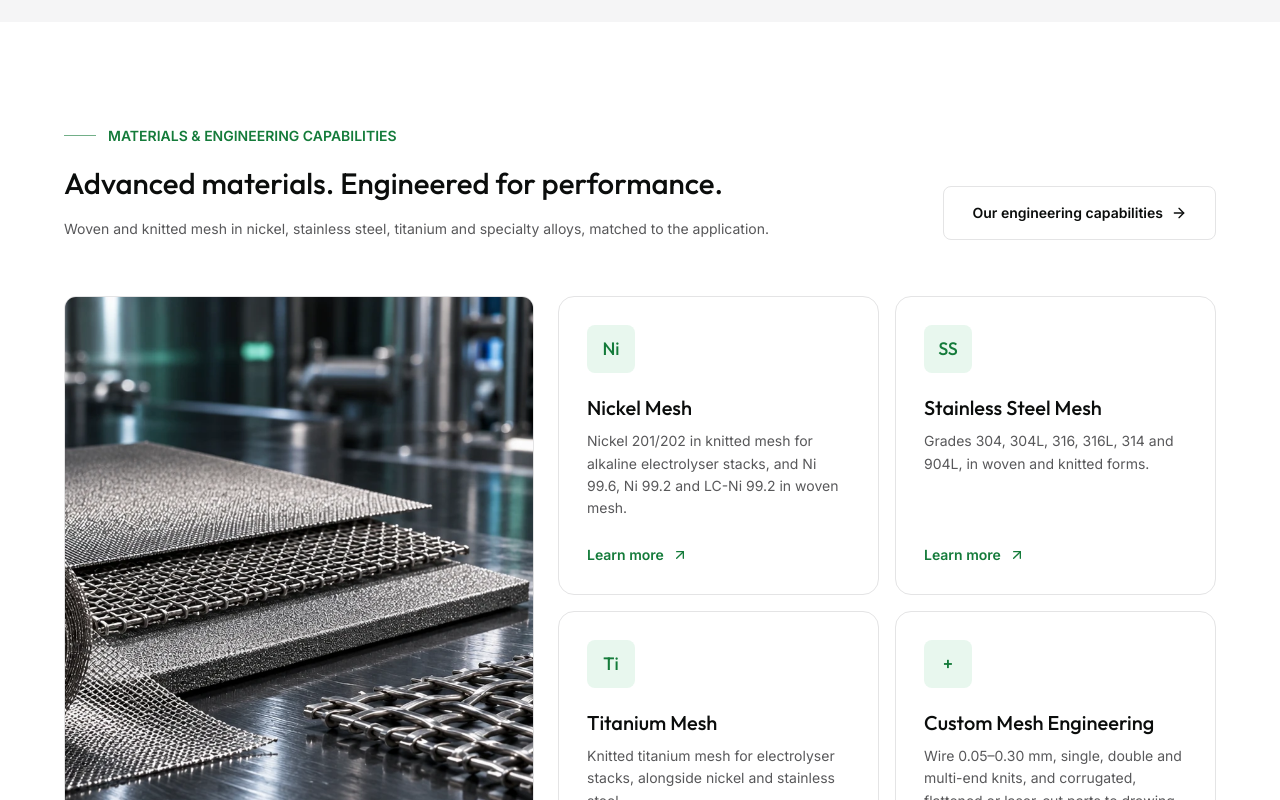
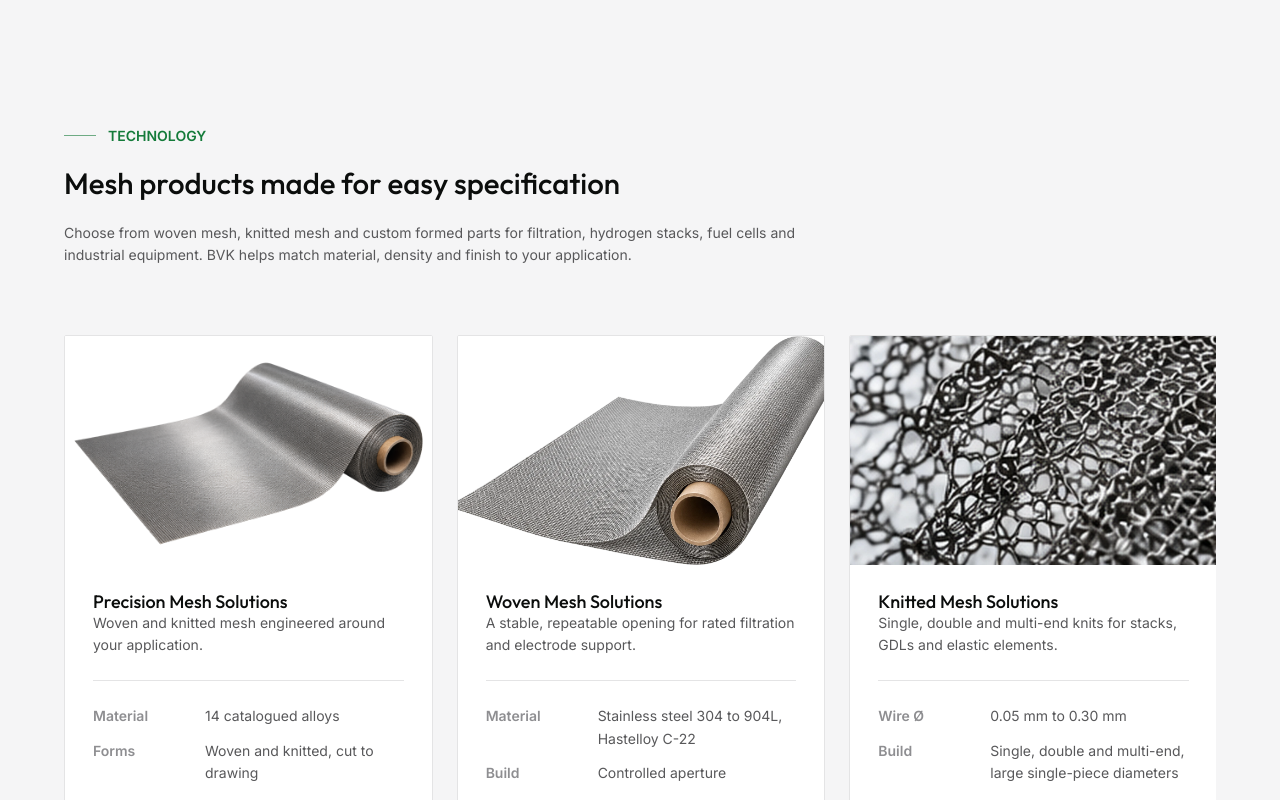
Before and after one commit to rohitsahu786k-dev/bvk-hydrotech, a Next.js app: page / in a window 1280 px wide. Shown: the part 1300-2100 px from the top of the page. Built offline with nearby package versions, Linux system fonts and the light colour scheme; no server answers.

Commit message:
Show the three mesh product families, matching the Solutions menu

```diff
--- a/app/page.tsx
+++ b/app/page.tsx
@@ -60,7 +60,7 @@ export default async function HomePage() {
       <StatsBand stats={data.stats} />
       <HomeSolutionsDuo />
       <AboutSection about={data.about} />
-      <KnitTypes products={data.knitTypes} />
+      <KnitTypes />
       <HomeMaterials />
       <HomeProcess />
       <HomeRnd />
--- a/components/sections/KnitTypes.tsx
+++ b/components/sections/KnitTypes.tsx
@@ -1,27 +1,48 @@
 import Image from "next/image";
 import Link from "next/link";
 import { ArrowUpRight } from "lucide-react";
-import type { KnitType } from "@/lib/wordpress/home";
 import ScrollCarousel from "@/components/ui/ScrollCarousel";
 import SectionHeading from "./SectionHeading";
 
 /**
- * The technology block the PO asks for: the product families themselves, with
- * the specification an engineer actually screens on — material, wire diameter
- * and construction. Driven by the Products content type.
+ * The three mesh product families, the same three the Solutions menu lists:
+ * precision, woven and knitted. Each card carries the one-line specification an
+ * engineer screens on.
  */
-export default function KnitTypes({ products }: { products: KnitType[] }) {
-  if (!products.length) return null;
+const FAMILIES = [
+  {
+    title: "Precision Mesh Solutions",
+    href: "/precision-mesh-solutions",
+    image: "/bvk-assets/precision-mesh/01_precision_mesh_hero_transparent_1920x1080.webp",
+    description: "Woven and knitted mesh engineered around your application.",
+    specs: [
+      ["Material", "14 catalogued alloys"],
+      ["Forms", "Woven and knitted, cut to drawing"],
+    ],
+  },
+  {
+    title: "Woven Mesh Solutions",
+    href: "/woven-mesh-solutions",
+    image: "/bvk-assets/woven-mesh/woven-roll.webp",
+    description: "A stable, repeatable opening for rated filtration and electrode support.",
+    specs: [
+      ["Material", "Stainless steel 304 to 904L, Hastelloy C-22"],
+      ["Build", "Controlled aperture"],
+    ],
+  },
+  {
+    title: "Knitted Mesh Solutions",
+    href: "/knitted-mesh-solutions",
+    image: "/bvk-assets/precision-mesh/11_knitted_mesh_solutions_card_1200x800.webp",
+    description: "Single, double and multi-end knits for stacks, GDLs and elastic elements.",
+    specs: [
+      ["Wire Ø", "0.05 mm to 0.30 mm"],
+      ["Build", "Single, double and multi-end, large single-piece diameters"],
+    ],
+  },
+];
 
-  const productHref = (slug: string) =>
-    slug.includes("woven") ? "/woven-mesh-solutions" : "/knitted-mesh-solutions";
-
-  // Card artwork for the two product families, used when the CMS record has no picture.
-  const familyImage = (slug: string) =>
-    slug.includes("woven")
-      ? "/bvk-assets/woven-mesh/woven-wave-sheet.webp"
-      : "/bvk-assets/precision-mesh/11_knitted_mesh_solutions_card_1200x800.webp";
-
+export default function KnitTypes() {
   return (
     <section className="section bg-surface-raised">
       <div className="shell">
@@ -34,16 +55,16 @@ export default function KnitTypes({ products }: { products: KnitType[] }) {
 
         <div className="mt-14">
           <ScrollCarousel label="Mesh products">
-            {products.map((product) => (
+            {FAMILIES.map((family) => (
               <Link
-                key={product.slug}
-                href={productHref(product.slug)}
+                key={family.href}
+                href={family.href}
                 className="card-light group flex h-full flex-col overflow-hidden"
               >
                 <div className="relative aspect-16/10 w-full overflow-hidden bg-white">
                   <Image
-                    src={product.image?.sourceUrl || familyImage(product.slug)}
-                    alt={product.image?.altText || product.title}
+                    src={family.image}
+                    alt={family.title}
                     fill
                     sizes="(min-width: 1024px) 30vw, (min-width: 640px) 46vw, 80vw"
                     className="object-cover transition-transform duration-700 group-hover:scale-105"
@@ -51,34 +72,17 @@ export default function KnitTypes({ products }: { products: KnitType[] }) {
                 </div>
 
                 <div className="flex flex-1 flex-col p-7">
-                  <h3 className="font-display text-lg tracking-tight text-ink">{product.title}</h3>
+                  <h3 className="font-display text-lg tracking-tight text-ink">{family.title}</h3>
+                  <p className="mt-3 text-sm leading-relaxed text-grey">{family.description}</p>
 
-                  {product.description && (
-                    <p className="mt-3 text-sm leading-relaxed text-grey">{product.description}</p>
-                  )}
-
-                  {(product.material || product.wireDiameter || product.meshCount) && (
-                    <dl className="mt-6 space-y-3 border-t border-hairline pt-6 text-[0.8125rem]">
-                      {product.material && (
-                        <div className="flex gap-4">
-                          <dt className="w-24 shrink-0 font-semibold text-grey-soft">Material</dt>
-                          <dd className="text-grey">{product.material}</dd>
-                        </div>
-                      )}
-                      {product.wireDiameter && (
-                        <div className="flex gap-4">
-                          <dt className="w-24 shrink-0 font-semibold text-grey-soft">Wire Ø</dt>
-                          <dd className="text-grey">{product.wireDiameter}</dd>
-                        </div>
-                      )}
-                      {product.meshCount && (
-                        <div className="flex gap-4">
-                          <dt className="w-24 shrink-0 font-semibold text-grey-soft">Build</dt>
-                          <dd className="text-grey">{product.meshCount}</dd>
-                        </div>
-                      )}
-                    </dl>
-                  )}
+                  <dl className="mt-6 space-y-3 border-t border-hairline pt-6 text-[0.8125rem]">
+                    {family.specs.map(([term, value]) => (
+                      <div key={term} className="flex gap-4">
+                        <dt className="w-24 shrink-0 font-semibold text-grey-soft">{term}</dt>
+                        <dd className="text-grey">{value}</dd>
+                      </div>
+                    ))}
+                  </dl>
 
                   <span className="mt-auto flex items-center gap-2 pt-7 text-[0.8125rem] font-semibold text-brand-deep">
                     View product range
```
